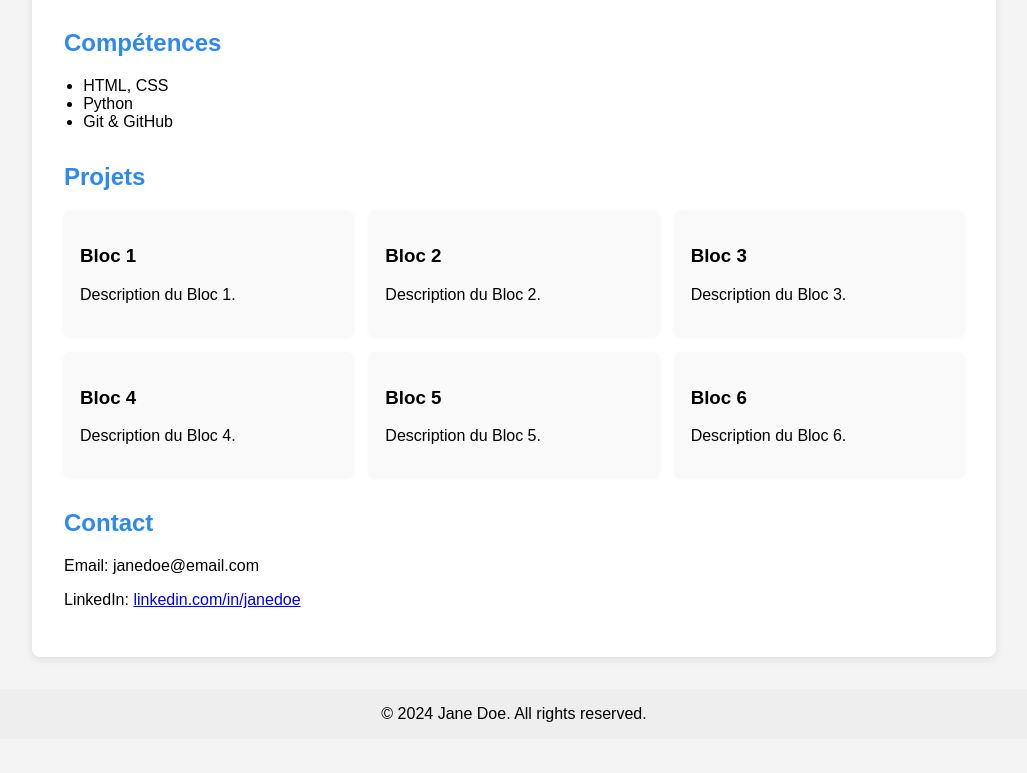
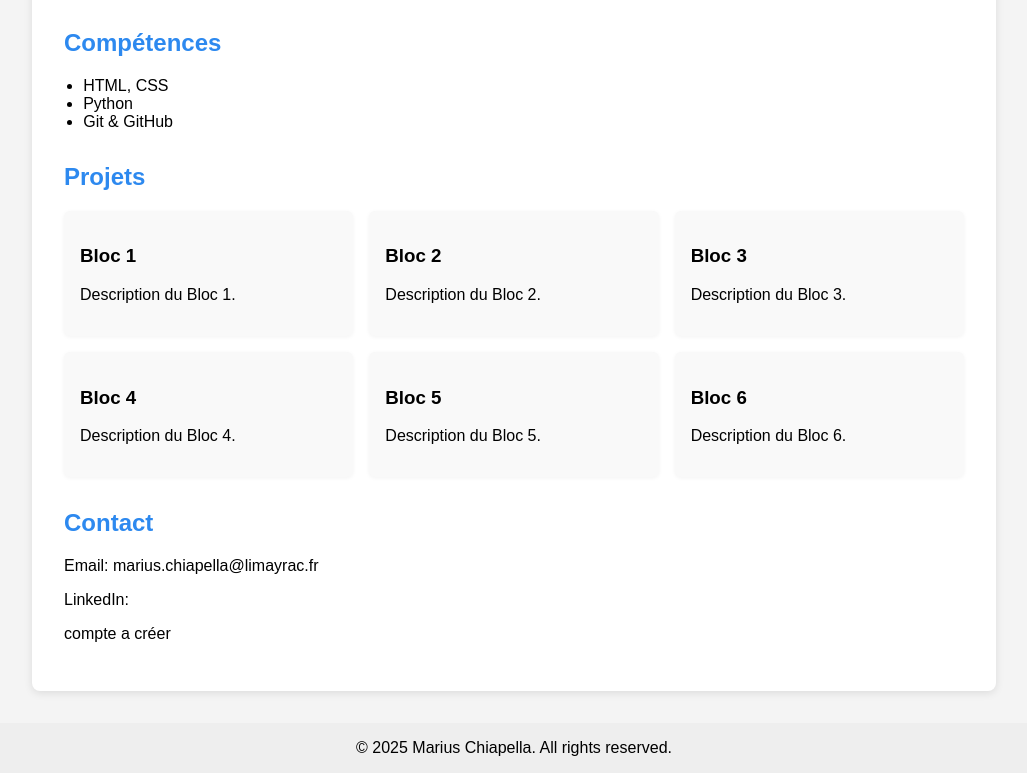
Before and after one commit to Marius-Chiapella/Marius-Chiapella.github.io, a plain HTML site: page index.html in a window 1280 px wide. Shown: the part 617-1390 px from the top of the page, without its empty margins (126-1153 px from the left). Before the commit the page ends 1356 px from the top, so only its background shows below. Drawn offline with Linux system fonts and the light colour scheme.

Commit message:
Update index.html

```diff
--- a/index.html
+++ b/index.html
@@ -71,17 +71,18 @@
                 <div class="project-card">
                     <h3>Bloc 6</h3>
                     <p>Description du Bloc 6.</p>
+                    <a href="http://marius-chiapella.github.io/Marius Chiapella.pdf" target="_blank" rel="noopener noreferrer"></a>
                 </div>
             </div>
         </section>
         <section>
             <h2>Contact</h2>
-            <p>Email: janedoe@email.com</p>
-            <p>LinkedIn: <a href="#">linkedin.com/in/janedoe</a></p>
+            <p>Email: marius.chiapella@limayrac.fr</p>
+            <p>LinkedIn: <p>compte a créer</p></p>
         </section>
     </div>
     <footer>
-        &copy; 2024 Jane Doe. All rights reserved.
+        &copy; 2025 Marius Chiapella. All rights reserved.
     </footer>
 </body>
 </html>
```
